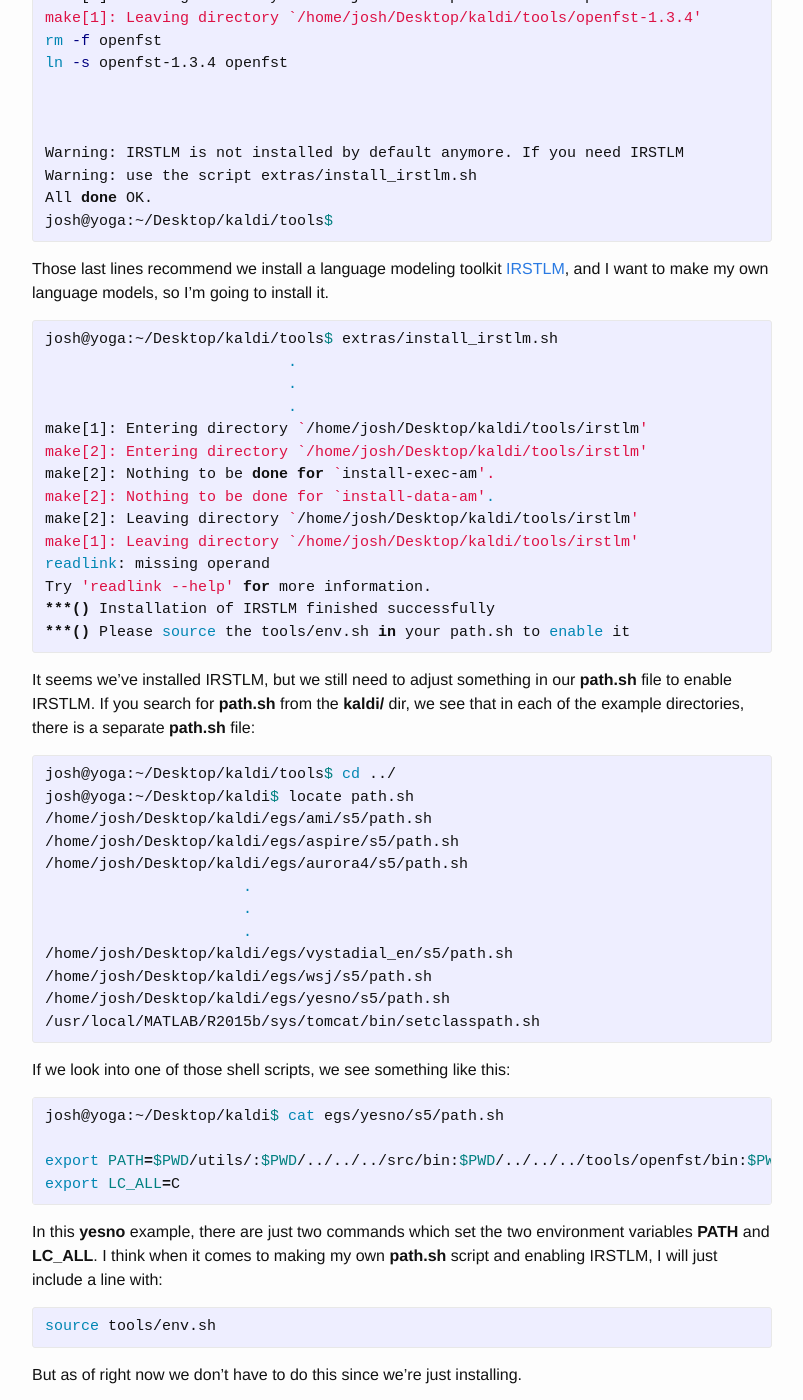
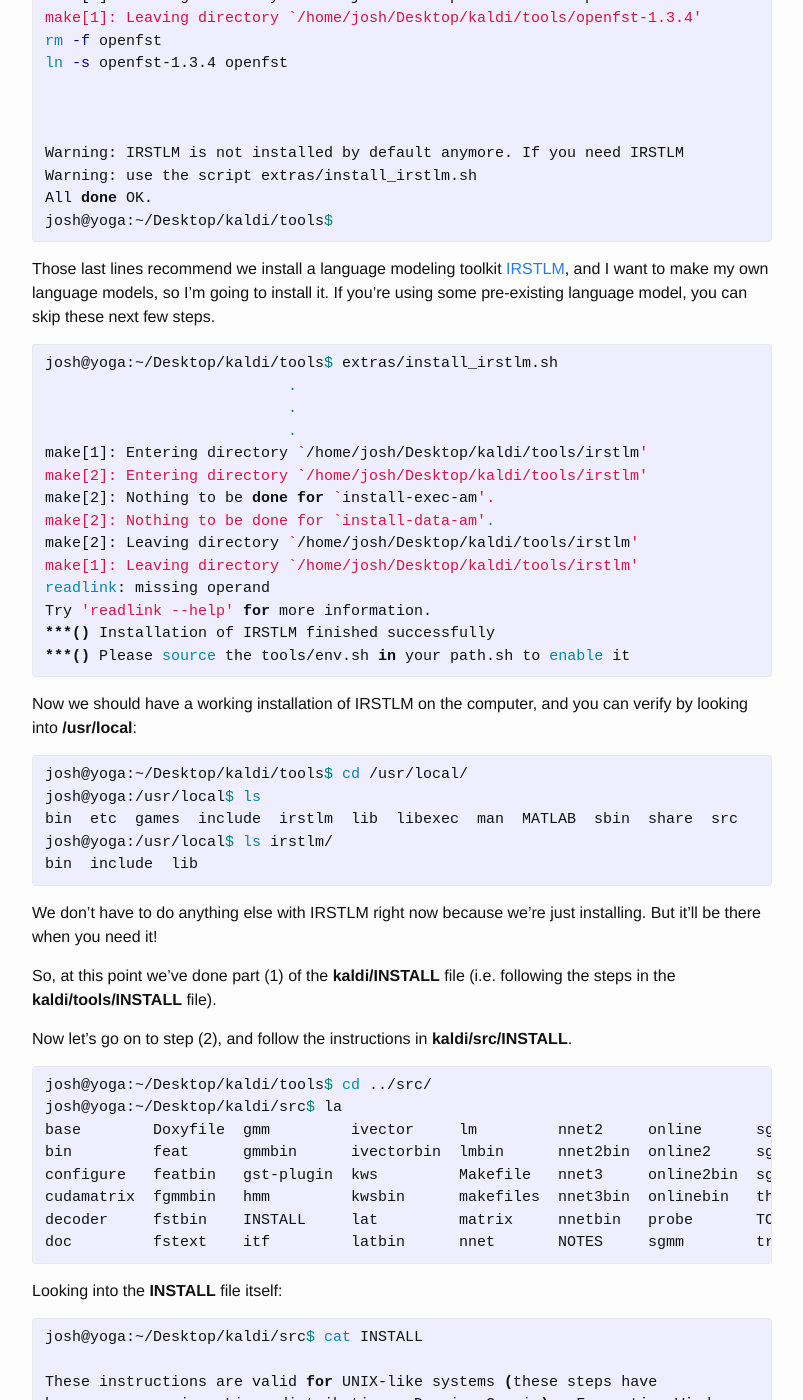
Before and after one commit to JRMeyer/jrmeyer.github.io, a Jekyll site: the page built from _posts/2016-01-26-Installing-Kaldi.markdown, in a window 1280 px wide and 1400 px high, scrolled down 2475 px. Shown: the whole window, without its empty margins (238-1041 px from the left). Built offline with Jekyll 4.4.1, drawn with Linux system fonts in a browser that asks for light colours; comment, search, counter and statistics services are not loaded; some of the changed text lies outside the part shown.

Commit message:
cleaning up Kaldi install and old things from Espeak-NG

```diff
--- a/_posts/2016-01-26-Installing-Kaldi.markdown
+++ b/_posts/2016-01-26-Installing-Kaldi.markdown
@@ -31,7 +31,7 @@
 egs      .gitattributes  INSTALL     README.md  tools  windows
 {% endhighlight %}
 
-Now there's a lot of good documentation on Kaldi, but I think the best best will always be to see what the **INSTALL** file on the latest version is. So, let's take a look:
+Now there's a lot of good [official documentation][docs] for Kaldi, but I think the best install info will always be in the **INSTALL** file on the latest version is. So, let's take a look:
 
 {% highlight bash %}
 josh@yoga:~/Desktop/kaldi$ cat INSTALL
@@ -127,7 +127,7 @@
 josh@yoga:~/Desktop/kaldi/tools$
 {% endhighlight %}
 
-Those last lines recommend we install a language modeling toolkit [IRSTLM][irstlm], and I want to make my own language models, so I'm going to install it.
+Those last lines recommend we install a language modeling toolkit [IRSTLM][irstlm], and I want to make my own language models, so I'm going to install it. If you're using some pre-existing language model, you can skip these next few steps.
 
 {% highlight bash %}
 josh@yoga:~/Desktop/kaldi/tools$ extras/install_irstlm.sh
@@ -146,21 +146,27 @@
 ***() Please source the tools/env.sh in your path.sh to enable it
 {% endhighlight %}
 
+
+<!---
 It seems we've installed IRSTLM, but we still need to adjust something in our **path.sh** file to enable IRSTLM. If you search for **path.sh** from the **kaldi/** dir, we see that in each of the example directories, there is a separate **path.sh** file:
 
 {% highlight bash %}
 josh@yoga:~/Desktop/kaldi/tools$ cd ../
-josh@yoga:~/Desktop/kaldi$ locate path.sh
-/home/josh/Desktop/kaldi/egs/ami/s5/path.sh
-/home/josh/Desktop/kaldi/egs/aspire/s5/path.sh
-/home/josh/Desktop/kaldi/egs/aurora4/s5/path.sh
-                      .
-                      .
-                      .
-/home/josh/Desktop/kaldi/egs/vystadial_en/s5/path.sh
-/home/josh/Desktop/kaldi/egs/wsj/s5/path.sh
-/home/josh/Desktop/kaldi/egs/yesno/s5/path.sh
-/usr/local/MATLAB/R2015b/sys/tomcat/bin/setclasspath.sh
+josh@yoga:~/Desktop/kaldi$ find -name path.sh
+./egs/csj/s5/path.sh
+./egs/timit/s5/path.sh
+./egs/chime2/s5/path.sh
+./egs/tedlium/s5/path.sh
+./egs/fisher_swbd/s5/path.sh
+          .
+          .
+          .
+./egs/sprakbanken/s5/path.sh
+./egs/lre/v1/path.sh
+./egs/fisher_english/s5/path.sh
+./egs/gp/s5/path.sh
+./egs/gp/s1/path.sh
+./egs/aurora4/s5/path.sh
 {% endhighlight %}
 
 
@@ -178,8 +184,20 @@
 {% highlight bash %}
 source tools/env.sh
 {% endhighlight %}
+-->
 
-But as of right now we don't have to do this since we're just installing.
+Now we should have a working installation of IRSTLM on the computer, and you can verify by looking into **/usr/local**:
+
+{% highlight bash %}
+josh@yoga:~/Desktop/kaldi/tools$ cd /usr/local/
+josh@yoga:/usr/local$ ls
+bin  etc  games  include  irstlm  lib  libexec  man  MATLAB  sbin  share  src
+josh@yoga:/usr/local$ ls irstlm/
+bin  include  lib
+{% endhighlight %}
+
+
+We don't have to do anything else with IRSTLM right now because we're just installing. But it'll be there when you need it!
 
 So, at this point we've done part (1) of the **kaldi/INSTALL** file (i.e. following the steps in the **kaldi/tools/INSTALL** file).
 
```
Also changed, not shown: other parts of _posts/2016-01-26-Installing-Kaldi.markdown (+3 -1 lines), _posts/2016-07-03-How to Add a Language to Espeak-NG.markdown (+7 -6 lines).
